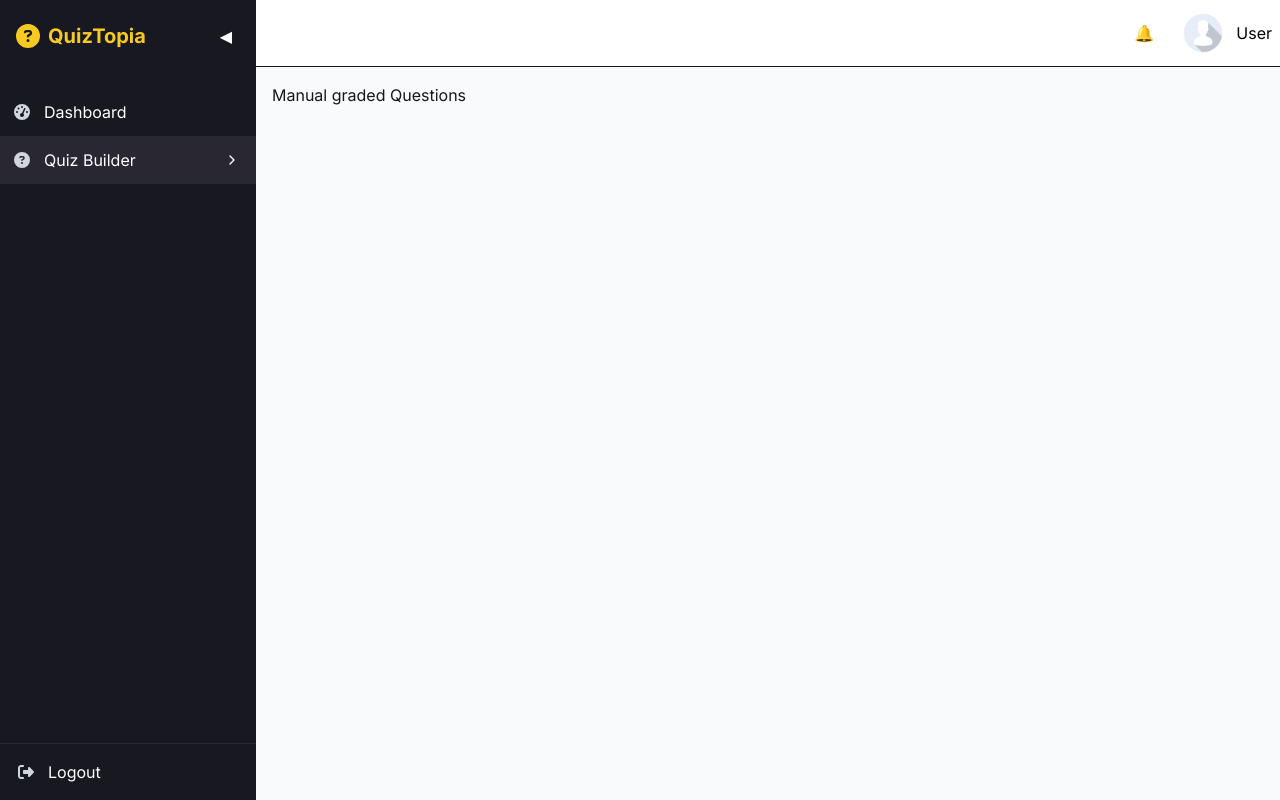
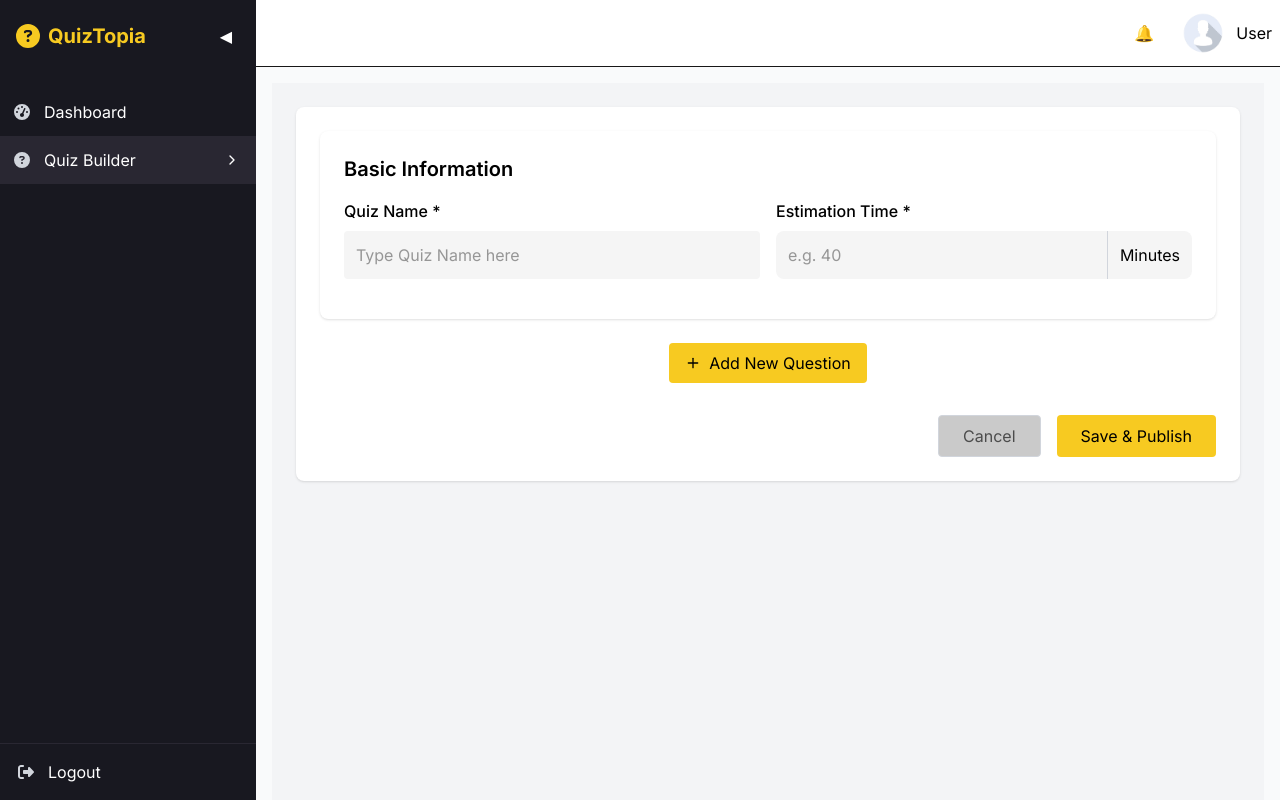
Before and after one commit to GMchalana/quiztopia_frontend, a Next.js app: page /instructor/quizes/manual-graded-quize in a window 1280 px wide. Built offline with nearby package versions, Linux system fonts and the light colour scheme; no server answers.

Commit message:
Implement Manual Grading Module with question management and UI enhancements

```diff
--- a/src/app/instructor/quizes/manual-graded-quize/page.tsx
+++ b/src/app/instructor/quizes/manual-graded-quize/page.tsx
@@ -1,17 +1,275 @@
 'use client';
 
 import { useState } from 'react';
+import { FiPlus, FiX, FiCheck } from 'react-icons/fi';
+
+export default function ManualGradingModule() {
+  const [moduleName, setModuleName] = useState('');
+  const [timeEstimate, setTimeEstimate] = useState('');
+  const [questions, setQuestions] = useState<{ id: number; question: string; sampleAnswer: string }[]>([]);
+  const [showQuestionForm, setShowQuestionForm] = useState(false);
+  const [currentQuestion, setCurrentQuestion] = useState({
+    question: '',
+    sampleAnswer: ''
+  });
+
+  const addNewQuestion = () => {
+    setShowQuestionForm(true);
+  };
+
+  const saveQuestion = () => {
+    if (!currentQuestion.question.trim() || !currentQuestion.sampleAnswer.trim()) {
+      alert('Please fill both question and sample answer');
+      return;
+    }
+
+    setQuestions([...questions, {
+      id: Date.now(),
+      ...currentQuestion
+    }]);
+    setCurrentQuestion({ question: '', sampleAnswer: '' });
+    setShowQuestionForm(false);
+  };
+
+  const removeQuestion = (id : any) => {
+    setQuestions(questions.filter(q => q.id !== id));
+  };
+
+  const saveModule = async () => {
+    try {
+      if (!moduleName.trim() || questions.length === 0) {
+        alert('Please provide a module name and at least one question');
+        return;
+      }
+
+      const response = await fetch('http://localhost:3333/api/modules/manual', {
+        method: 'POST',
+        headers: {
+          'Content-Type': 'application/json',
+        },
+        body: JSON.stringify({
+          moduleName,
+          timeEstimate,
+          questions
+        }),
+      });
+
+      const result = await response.json();
+
+      if (response.ok) {
+        alert('Manual grading module created successfully!');
+        // Reset form
+        setModuleName('');
+        setTimeEstimate('');
+        setQuestions([]);
+      } else {
+        throw new Error(result.message || 'Failed to save module');
+      }
+    } catch (error) {
+      console.error('Error saving module:', error);
+      if (error instanceof Error) {
+        alert(`Error: ${error.message}`);
+      } else {
+        alert('An unknown error occurred');
+      }
+    }
+  };
+
+  return (
+    <div className="min-h-screen p-6 bg-gray-100">
+      <div className="max-w-full mx-auto bg-white rounded-lg shadow p-6">
+
+
+        {/* Basic Information */}
+        <div className="mb-8">
+        <div className="rounded-lg p-6 mb-6 bg-white shadow">
+          <h2 className="text-xl font-semibold mb-4 text-[#000000]">Basic Information</h2>
+
+          <div className="flex flex-col md:flex-row gap-4 mb-4">
+            <div className="w-full">
+              <label className="block mb-2 font-medium text-[#000000]">Quiz Name *</label>
+              <input
+                type="text"
+                value={moduleName}
+                onChange={(e) => setModuleName(e.target.value)}
+                placeholder="Type Quiz Name here"
+                className="w-full p-3 bg-[#f5f5f5] rounded focus:outline-none focus:ring-2 focus:ring-[#F7CA21] placeholder-[#969696] text-[#000000]"
+                required
+              />
+            </div>
+
+            <div className="w-full">
+              <label className="block mb-2 font-medium text-[#000000]">Estimation Time *</label>
+              <div className="flex">
+                <input
+                  type="text"
+                  value={timeEstimate}
+                  onChange={(e) => setTimeEstimate(e.target.value)}
+                  placeholder="e.g. 40"
+                  className="w-full p-3 bg-[#f5f5f5] rounded-l-lg focus:outline-none focus:ring-2 focus:ring-[#F7CA21] placeholder-[#969696] text-[#000000]"
+                />
+                <div className="p-3 bg-[#f5f5f5] rounded-r-lg text-[#000000] border-l border-gray-300">
+                  Minutes
+                </div>
+              </div>
+            </div>
+          </div>
+        </div>
+
+        {!showQuestionForm && (
+            <div className="flex justify-center mt-4">
+                <button
+                onClick={addNewQuestion}
+                className="flex items-center px-4 py-2 bg-[#F7CA21] text-black rounded hover:bg-blue-700"
+                >
+                    <FiPlus className="mr-2" />
+                    Add New Question
+
+                </button>
+            </div>
+            )}
+
+        </div>
 
 
 
-export default function ManualGradedQuiz() {
-
-  const baseUrl = process.env.NEXT_PUBLIC_BASE_URL;
 
 
-  return (
-    <div>
-        Manual graded Questions
+
+
+
+
+
+
+
+
+
+
+
+
+
+        {/* Question Form (shown when adding new question) */}
+        {showQuestionForm && (
+          <div className="mb-8 p-4 border border-gray-200 rounded-lg">
+            <div className="mb-4">
+
+
+
+            <div className="flex justify-between items-center mb-4">
+            <label className="block mb-2 font-medium text-[#000000]">Question *</label>
+                <div className='flex items-center space-x-2'>
+                  <button
+                    onClick={saveQuestion}
+                    className="flex items-center bg-[#F7CA21] text-black py-1 px-3 rounded text-sm hover:bg-[#f8d34d] transition"
+                  >
+                    <FiCheck className="mr-1" />
+                    Done
+                  </button>
+                  <button
+                    onClick={() => setShowQuestionForm(false)}
+                    className="flex items-center bg-[#FFDFDF66] text-black py-1 px-3 rounded text-sm hover:bg-[#FFDFDF99] transition"
+                  >
+                    <i className="fa-solid fa-trash text-[#FF0000] text-lg hover:text-[#CC0000] transition-colors"></i>
+                  </button>
+                </div>
+              </div>
+
+
+
+
+
+
+              {/* <label className="block mb-2 font-medium text-[#000000]">Question *</label> */}
+              <textarea
+                value={currentQuestion.question}
+                onChange={(e) => setCurrentQuestion({
+                  ...currentQuestion,
+                  question: e.target.value
+                })}
+                placeholder="Type Question here"
+                className="w-full p-3 border border-gray-300 rounded focus:outline-none focus:ring-2 focus:ring-blue-500 text-[#000000]"
+                rows={3}
+                required
+              />
+            </div>
+
+            <div className="mb-4">
+              <label className="block mb-2 font-medium text-[#000000]">Sample Answer *</label>
+              <textarea
+                value={currentQuestion.sampleAnswer}
+                onChange={(e) => setCurrentQuestion({
+                  ...currentQuestion,
+                  sampleAnswer: e.target.value
+                })}
+                placeholder="Provide a sample answer"
+                className="w-full p-3 border border-gray-300 rounded focus:outline-none focus:ring-2 focus:ring-blue-500 text-[#000000]"
+                rows={5}
+                required
+              />
+            </div>
+
+            {/* <div className="flex justify-end space-x-3">
+              <button
+                onClick={() => setShowQuestionForm(false)}
+                className="px-4 py-2 border border-gray-300 rounded hover:bg-gray-100"
+              >
+                Cancel
+              </button>
+              <button
+                onClick={saveQuestion}
+                className="px-4 py-2 bg-blue-600 text-white rounded hover:bg-blue-700"
+              >
+                Save Question
+              </button>
+            </div> */}
+          </div>
+        )}
+
+        {/* Saved Questions List */}
+        {questions.length > 0 && (
+          <div className="mb-8">
+            <h2 className="text-xl font-semibold mb-4 text-[#000000]">Saved Questions ({questions.length})</h2>
+
+            {questions.map((q, index) => (
+              <div key={q.id} className="mb-4 p-4 border border-gray-200 rounded-lg">
+                <div className="flex justify-between items-center mb-2">
+                  <h3 className="font-medium text-[#000000]">Question {index + 1}</h3>
+                  <button
+                    onClick={() => removeQuestion(q.id)}
+                    className="text-red-500 hover:text-red-700"
+                  >
+                   <i className="fa-solid fa-trash text-[#FF0000] text-lg hover:text-[#CC0000] transition-colors"></i>
+                  </button>
+                </div>
+
+                <div className="mb-3">
+                  <p className="font-medium text-[#000000]">Question:</p>
+                  <p className="whitespace-pre-line text-[#000000]">{q.question}</p>
+                </div>
+
+                <div>
+                  <p className="font-medium text-[#000000]">Sample Answer:</p>
+                  <p className="whitespace-pre-line text-[#000000]">{q.sampleAnswer}</p>
+                </div>
+              </div>
+            ))}
+          </div>
+        )}
+
+        {/* Action Buttons */}
+        <div className="flex justify-end space-x-4">
+          <button className="px-6 py-2 border border-gray-300 text-[#4C4C4C] rounded bg-[#CACACA] hover:bg-gray-100">
+            Cancel
+          </button>
+          <button
+            onClick={saveModule}
+            className="px-6 py-2 bg-[#F7CA21] text-[#000000] rounded hover:bg-green-700"
+            disabled={!moduleName.trim() || questions.length === 0}
+          >
+            Save & Publish
+          </button>
+        </div>
+      </div>
     </div>
   );
 }
```
